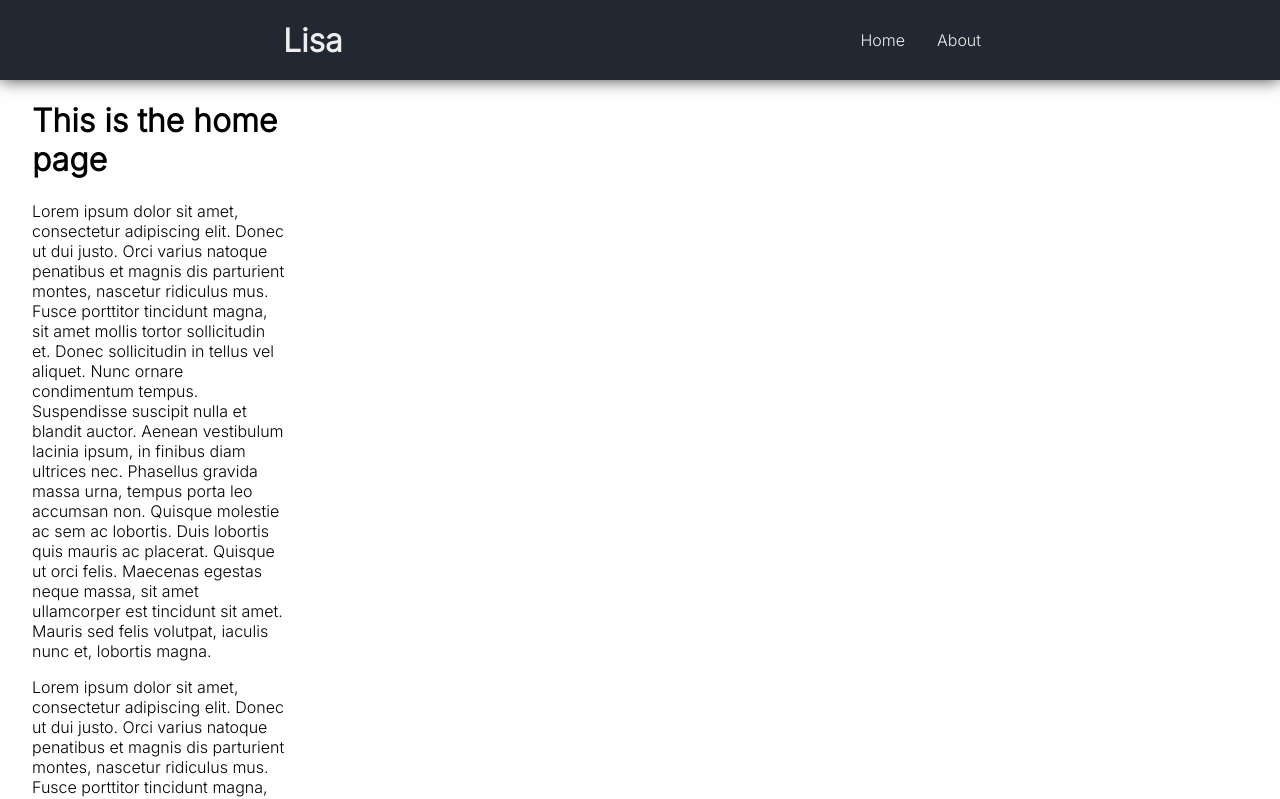
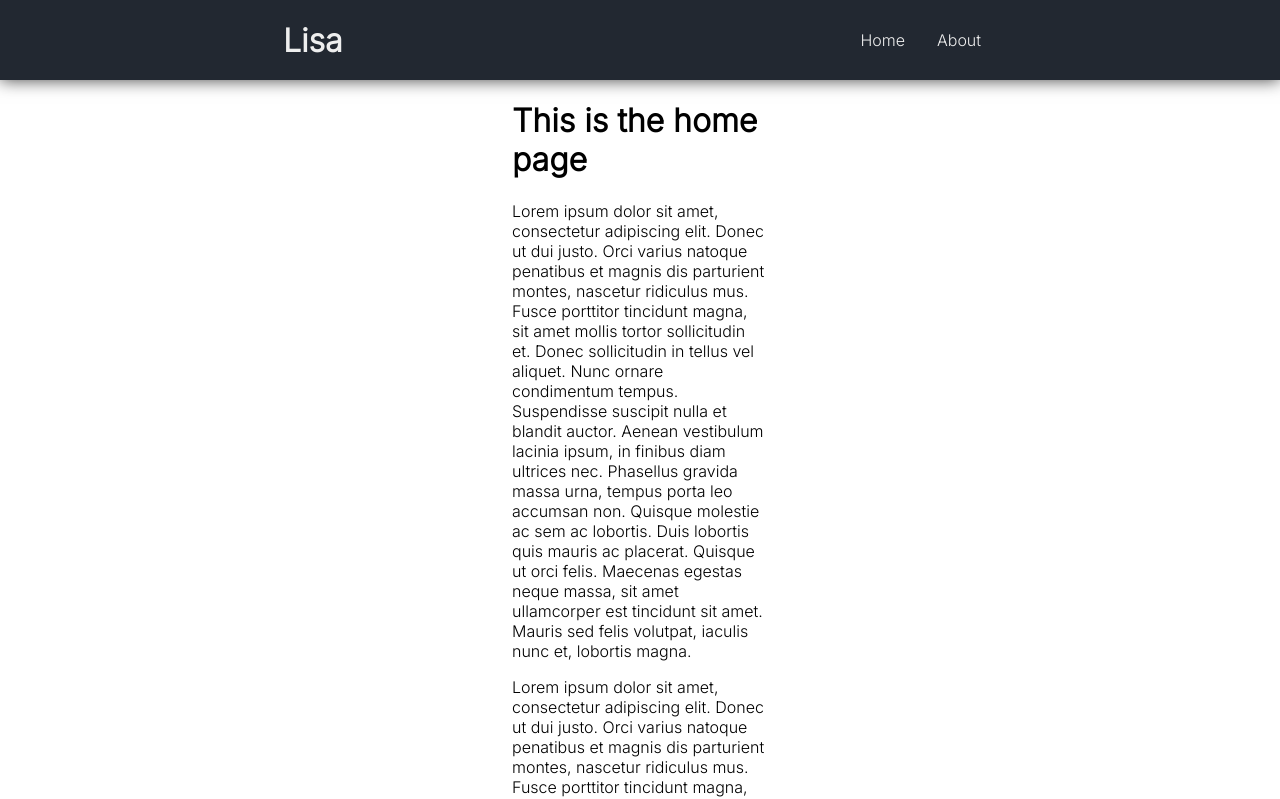
Before and after one commit to avlrd/Lisa, a Vue app: page / in a window 1280 px wide. Shown: the top 799 px of the page. Built offline with nearby package versions, Linux system fonts and the light colour scheme; some icons are missing.

Commit message:
Temp for synchro

```diff
--- a/src/assets/main.css
+++ b/src/assets/main.css
@@ -7,4 +7,5 @@ html {
 body {
 	margin: 0;
 	padding: 0;
+	display: flex;
 }
--- a/src/views/HomeView.vue
+++ b/src/views/HomeView.vue
@@ -16,5 +16,6 @@
 	main {
 		padding: 0 2rem;
 		width: 20%;
+		margin: 0 auto;
 	}
 </style>
```
